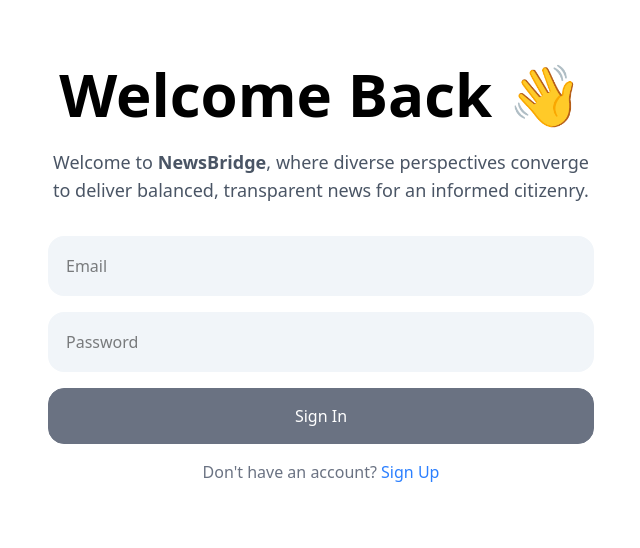
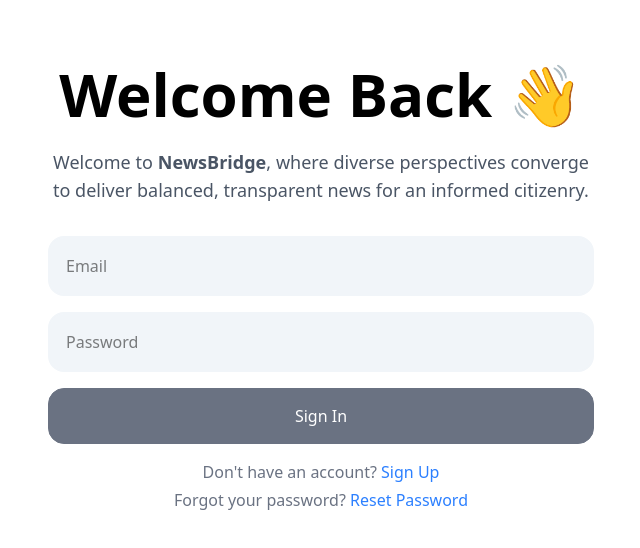
Before and after one commit to ysmazaheri/NewsBridge, a React (Vite) app in the folder frontend/newsbridge/: page /sign-in in a window 1280 px wide. Shown: the top 548 px of the page, without its empty margins (319-959 px from the left). Built offline with nearby package versions, Linux system fonts and the light colour scheme.

Commit message:
Add reset password footer to sign in
This new footer allows the user to route to the reset password page, which already had a route back to sign-in

```diff
--- a/frontend/newsbridge/src/components/AuthenticationForm.tsx
+++ b/frontend/newsbridge/src/components/AuthenticationForm.tsx
@@ -13,6 +13,9 @@ interface AuthenticationFormProps {
   onFooterLinkClick: () => void;
   onSubmit: (e: React.FormEvent) => void;
   buttonWidth?: number;
+  secondFooterText?: string;
+  secondFooterLinkText?: string;
+  onSecondFooterLinkClick?: () => void;
 }
 
 const AuthenticationForm: React.FC<AuthenticationFormProps> = ({
@@ -25,6 +28,9 @@ const AuthenticationForm: React.FC<AuthenticationFormProps> = ({
   onFooterLinkClick,
   onSubmit,
   buttonWidth,
+  secondFooterText,
+  secondFooterLinkText,
+  onSecondFooterLinkClick,
 }) => {
   const components: Components = {
     p: (props: React.HTMLAttributes<HTMLParagraphElement>) => <p className="text-gray-600 mb-6 text-lg text-justify p-2" {...props} />,
@@ -61,6 +67,17 @@ const AuthenticationForm: React.FC<AuthenticationFormProps> = ({
           {footerLinkText}
         </span>
       </p>
+      {secondFooterText && secondFooterLinkText && onSecondFooterLinkClick && (
+        <p className="text-primary mt-1">
+          {secondFooterText}{" "}
+          <span
+            className="text-blue-500 hover:text-blue-600 cursor-pointer"
+            onClick={onSecondFooterLinkClick}
+          >
+            {secondFooterLinkText}
+          </span>
+        </p>
+      )}
     </div>
   );
 };
--- a/frontend/newsbridge/src/components/SignIn.tsx
+++ b/frontend/newsbridge/src/components/SignIn.tsx
@@ -38,6 +38,10 @@ const SignInPage: React.FC = () => {
     navigate("/sign-up");
   };
 
+  const handleResetPasswordLinkClick = () => {
+    navigate("/reset-password");
+  };
+
   return (
     <>
       <form onSubmit={handleSubmit}>
@@ -53,6 +57,9 @@ const SignInPage: React.FC = () => {
           footerLinkText="Sign Up"
           onFooterLinkClick={handleFooterLinkClick}
           onSubmit={handleSubmit}
+        secondFooterText="Forgot your password?"
+        secondFooterLinkText="Reset Password"
+        onSecondFooterLinkClick={handleResetPasswordLinkClick}
         />
       </form>
       <ToastContainer />
```
